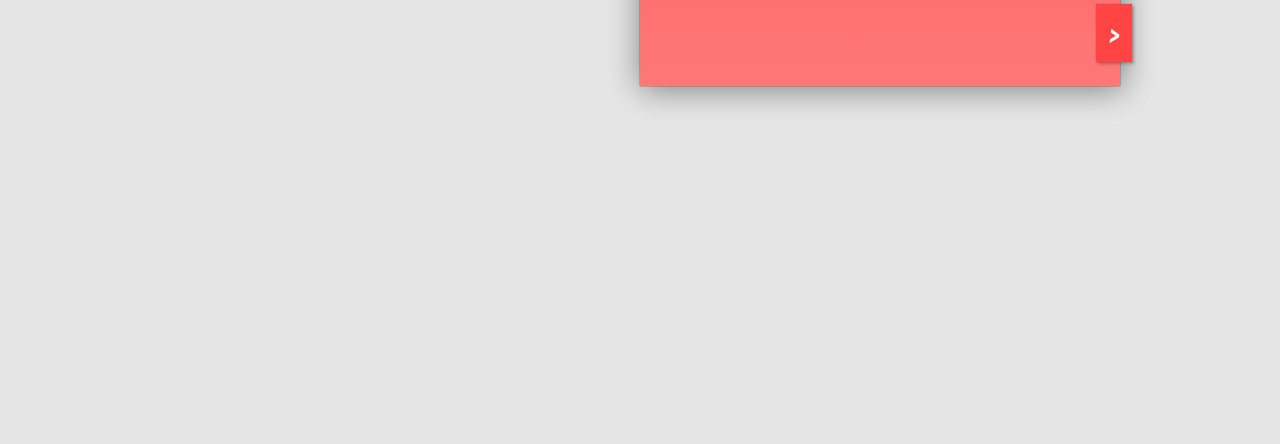
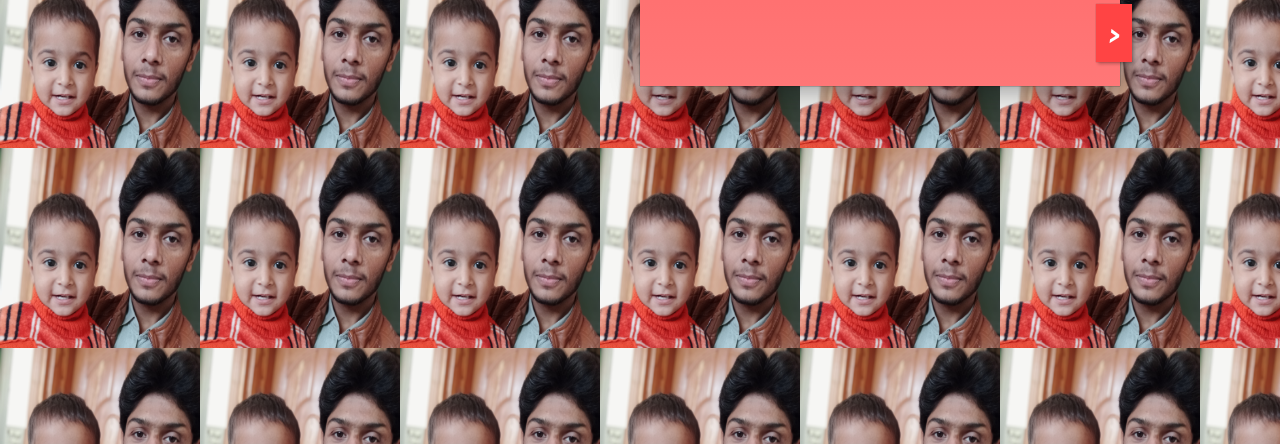
Before and after one commit to muhammadfaizan05/M.Faizan, a plain HTML site: page docs/Birthday.html in a window 1280 px wide. Shown: the part 452-896 px from the top of the page. Drawn offline with Linux system fonts and the light colour scheme.

Commit message:
new data added

```diff
--- a/docs/Birthday.html
+++ b/docs/Birthday.html
@@ -12,7 +12,9 @@
 }
 body {
   background: #E5E5E5;
-  background-image: url("bday.jpg");
+  background-image:url('./bday2.jpg');
+  /* background-position: top left; */
+  background-size: 200px 200px;
   padding: 50px;
 }
 
```
Also changed, not shown: docs/bday2.jpg (added).
